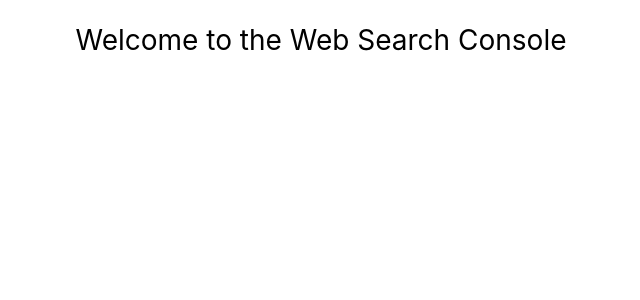
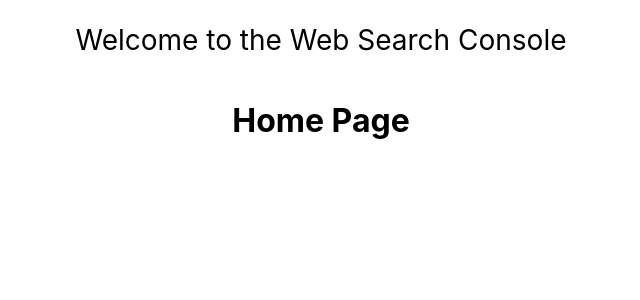
Before and after one commit to adeministratorTr/web-console-poc, a React (Create React App) app: page / in a window 1280 px wide. Shown: the top 300 px of the page, without its empty margins (319-959 px from the left). Built offline with nearby package versions, Linux system fonts and the light colour scheme.

Commit message:
Add simple Home page

```diff
--- a/src/App.tsx
+++ b/src/App.tsx
@@ -1,3 +1,5 @@
+import Home from 'pages/Home';
+
 import Header from 'components/Header';
 
 import './app.css';
@@ -6,6 +8,7 @@ function App() {
   return (
     <div className="app" data-testid="App">
       <Header />
+      <Home />
     </div>
   );
 }
--- /dev/null
+++ b/src/pages/Home/index.tsx
@@ -0,0 +1,3 @@
+export default function Home() {
+  return <h1>Home Page</h1>;
+}
```
